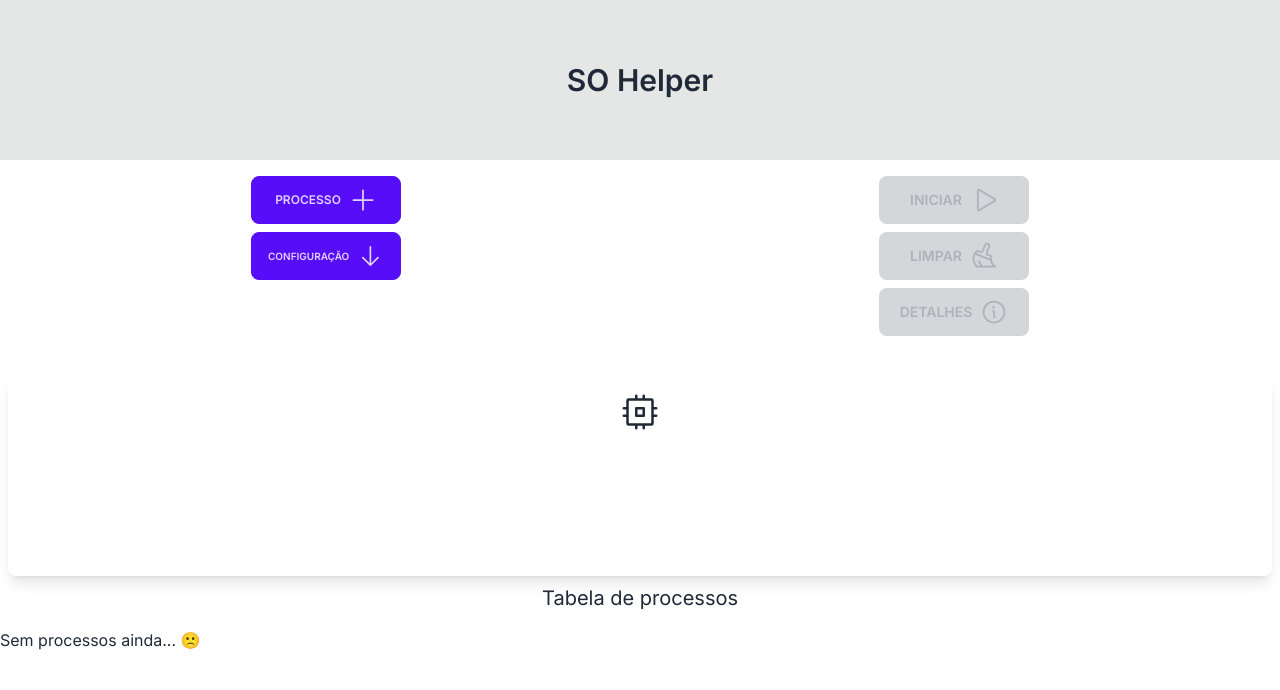
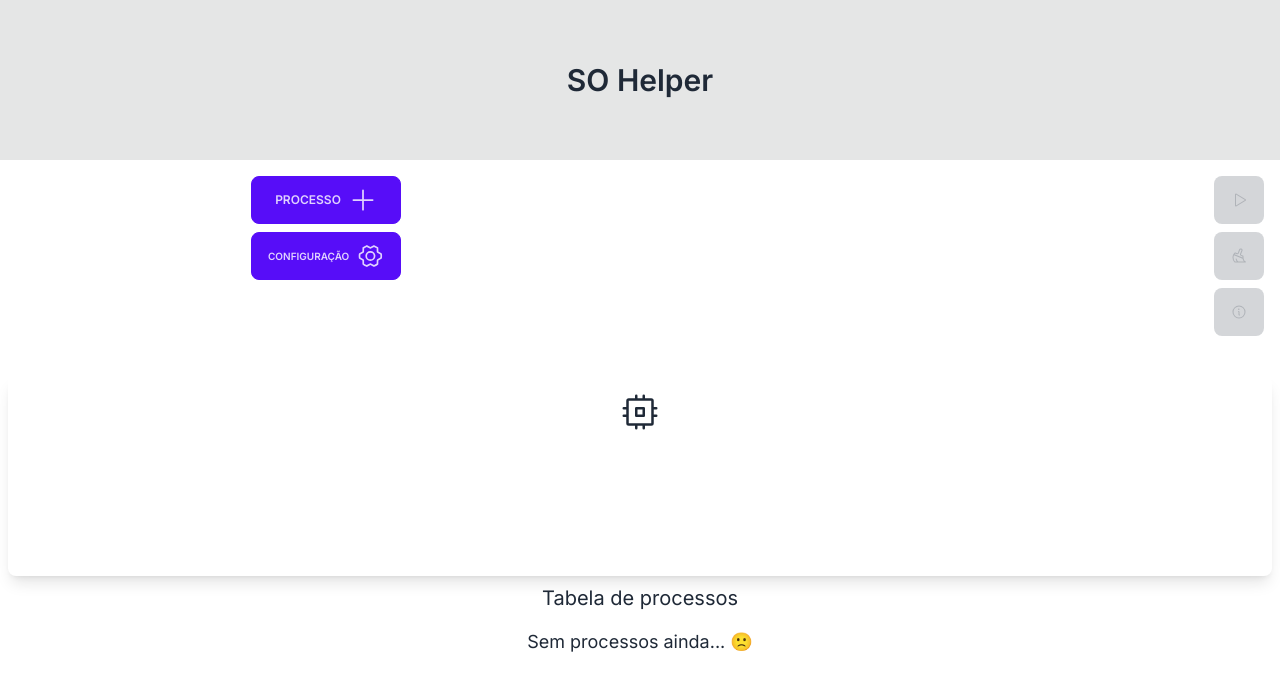
Before and after one commit to lucaasramon/Escalation_manager, a Next.js app: page / in a window 1280 px wide. Shown: the top 690 px of the page. Built offline with nearby package versions, Linux system fonts and the light colour scheme.

Commit message:
style: changing the config style

```diff
--- a/src/components/Process/Process.tsx
+++ b/src/components/Process/Process.tsx
@@ -133,46 +133,39 @@ export default function Process() {
     <div>
       <div className="grid grid-cols-1 grid-rows-2 flex-col gap-8 items-center p-2 md:flex">
         <div className="w-full grid grid-cols-2 gap-2 items-start md:flex-row md:items-start md:justify-between p-2">
-          <div className='flex flex-col gap-2 items-center w-full h-full'>
+          <div className='flex flex-col gap-2 items-center h-full'>
             <ProcessCreation/>
             <div className="flex gap-2 items-center justify-center relative">
-                <div className="flex flex-col gap-2 justify-start items-start max-w-[150px]">
+                <div className="flex flex-col gap-2 justify-start items-start max-w-[150px] w-full border-red-500">
                   <SelectEscalationAlgorithm/>
-
-                  <div className='absolute bottom-[-250px]'>
-                    {currentAlgorithm === PreemptiveEscalationAlgorithm.RR && isPreemptive && (
-                      <Quantum setQuantum={setQuantum} quantum={quantum} />
-                    )}
-                  </div>
-
                 </div>
             </div>
           </div>
 
-          <div className='h-full flex flex-col items-center gap-2 justify-center'>
+          <div className='h-full flex flex-col items-end gap-2 justify-center'>
             <button
               onClick={handlePlay}
-              className="btn btn-primary max-w-[150px] w-full"
+              className="btn btn-primary max-w-[50px] w-full"
               disabled={processes.length === 0}
             >
-              Iniciar <Play size={28} />
+               <Play size={28} />
             </button>
 
             <button
-                className="btn btn-primary max-w-[150px] w-full"
+                className="btn btn-primary max-w-[50px] w-full"
                 onClick={wipeProcesses}
                 disabled={processes.length === 0 || !!activeProcess}
               >
-                Limpar <Broom size={28} />
+                 <Broom size={28} />
               </button>
 
             {cycles && (
               <button
                 onClick={toggleShowStatistics}
-                className="btn btn-primary max-w-[150px] w-full"
+                className="btn btn-primary max-w-[50px] w-full"
                 disabled={cycles.length === 0}
               >
-                Detalhes<Info size={28} />
+                <Info size={28} />
               </button>
             )}
           </div>
--- a/src/components/Process/components/EscalationAlgorithm.tsx
+++ b/src/components/Process/components/EscalationAlgorithm.tsx
@@ -2,7 +2,8 @@ import React, { useEffect, useState } from 'react';
 import { useController, useForm } from 'react-hook-form';
 import { PreemptiveEscalationAlgorithm, NonPreemptiveEscalationAlgorithm } from '@/enums';
 import { useProcessesContext } from '@/context/context';
-import { ArrowDown, ArrowUp } from '@phosphor-icons/react';
+import { ArrowDown, ArrowUp, GearSix, X } from '@phosphor-icons/react';
+import Quantum from './Quantum';
 
 export default function SelectEscalationAlgorithm() {
   const {
@@ -17,8 +18,8 @@ export default function SelectEscalationAlgorithm() {
     }
   });
 
-  const { activeProcess, setIsPreemptive, setCurrentAlgorithm, isPreemptive} = useProcessesContext();
-  const [arrow, setArrow] = useState<boolean>(false);
+  const { activeProcess, setIsPreemptive, setCurrentAlgorithm, isPreemptive, quantum, setQuantum, currentAlgorithm} = useProcessesContext();
+  const [showModal, setShowModal] = useState<boolean>(false);
 
   const selectedAlgorithm = watch('algorithm', '');
   const selectedCycleType = watch('cycleType')
@@ -34,14 +35,25 @@ export default function SelectEscalationAlgorithm() {
     setCurrentAlgorithm(selectedAlgorithm);
   }, [selectedAlgorithm, setCurrentAlgorithm]);
 
+  console.log(showModal)
+
   return (
-  <details className="dropdown bg-base-200">
-    <summary className="btn btn-primary text-[10px] flex-nowrap max-w-[150px]" onClick={() => setArrow(!arrow)}>Configuração
-    {!arrow ? <ArrowDown size={28} /> : <ArrowUp size={28} />}
-    </summary>
-    <div className="p-2 shadow menu mt-2 dropdown-content z-[1] bg-base-100 rounded-box max-w-[200px] w-full gap-2">
+
+  <div>
+    <button className="btn btn-primary flex-nowrap max-w-[150px] w-full text-[10px]" onClick={()=> setShowModal(true)}> Configuração <GearSix size={28} /></button>
+
+    {showModal && (
+       <dialog id="my_modal_2" className={`modal ${showModal && 'modal-open'}`}>
+       <div className="modal-box flex flex-col items-center gap-6">
          <form className="flex flex-col items-center gap-4 max-w-[500px]">
            <div className="flex flex-col gap-2">
+
+             <div className='flex justify-between'>
+               <h1 className='text-green-500 font-bold mb-2 text-xl'>Configuração</h1>
+               <X weight='bold' color='white' className='cursor-pointer' size={25} onClick={()=> setShowModal(false)}></X>
+             </div>
+
+             <span className='font-bold underline'>Tipo de sistema</span>
              <div className="flex gap-2 items-center">
                <input
                  {...register('cycleType')}
@@ -53,7 +65,7 @@ export default function SelectEscalationAlgorithm() {
                <label>Não preemptivo</label>
              </div>
 
-      <div className="flex gap-2 items-center">
+             <div className="flex gap-2 items-center mb-2">
                <input
                  {...register('cycleType')}
                  type="radio"
@@ -64,6 +76,7 @@ export default function SelectEscalationAlgorithm() {
                <label>Preemptivo</label>
              </div>
 
+             <span className='font-bold underline'>Algoritmo de escalonamento</span>
              <select
                disabled={!!activeProcess}
                value={selectedAlgorithm}
@@ -91,8 +104,16 @@ export default function SelectEscalationAlgorithm() {
              )}
            </div>
          </form>
+
+         <div>
+           {currentAlgorithm === PreemptiveEscalationAlgorithm.RR && isPreemptive && (
+             <Quantum setQuantum={setQuantum} quantum={quantum} />
+           )}
          </div>
-</details>
-
+         <button onClick={() => setShowModal(false)} className='btn btn-error text-white font-bold'>Fechar</button>
+       </div>
+     </dialog>
+    )}
+</div>
   );
 }
--- a/src/components/Process/components/ProcessTable.tsx
+++ b/src/components/Process/components/ProcessTable.tsx
@@ -76,7 +76,7 @@ export default function ProcessTable({ quantum }: ProcessTableProps) {
           </tbody>
         </table>
       ) : (
-        <div>Sem processos ainda... 🙁</div>
+        <p className='text-lg text-center'>Sem processos ainda... 🙁</p>
       )}
     </div>
   );
--- a/src/components/Process/components/Quantum.tsx
+++ b/src/components/Process/components/Quantum.tsx
@@ -13,15 +13,17 @@ export default function Quantum({ setQuantum, quantum }: QuantumProps) {
 
   return (
     <div className="flex flex-col gap-2">
-      <label htmlFor="quantum">Quantum</label>
+      <label className="w-full max-w-[250px]">
+        <span className='font-bold underline'>Quantum</span>
         <input
           type="number"
           defaultValue={quantum}
           name="quantum"
           placeholder="Defina o quantum"
-        className="input input-bordered input-info w-full max-w-xs"
+          className="input input-bordered input-info w-full max-w-xs mt-2"
           onChange={(e) => handleChangeQuantum(e.target.value)}
         />
+      </label>
     </div>
   );
 }
```
Lines whose indentation alone changed are shown as unchanged.
